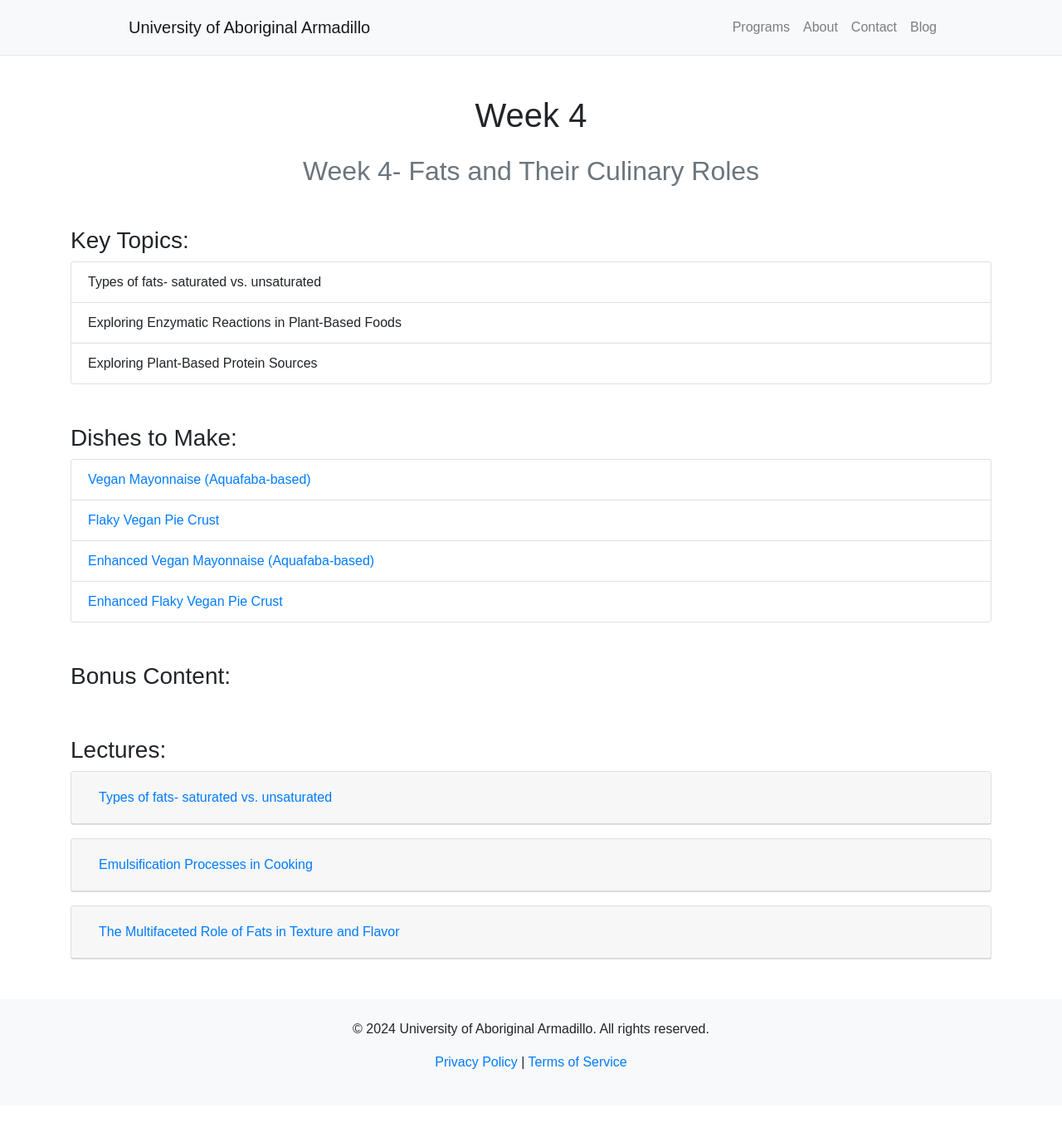
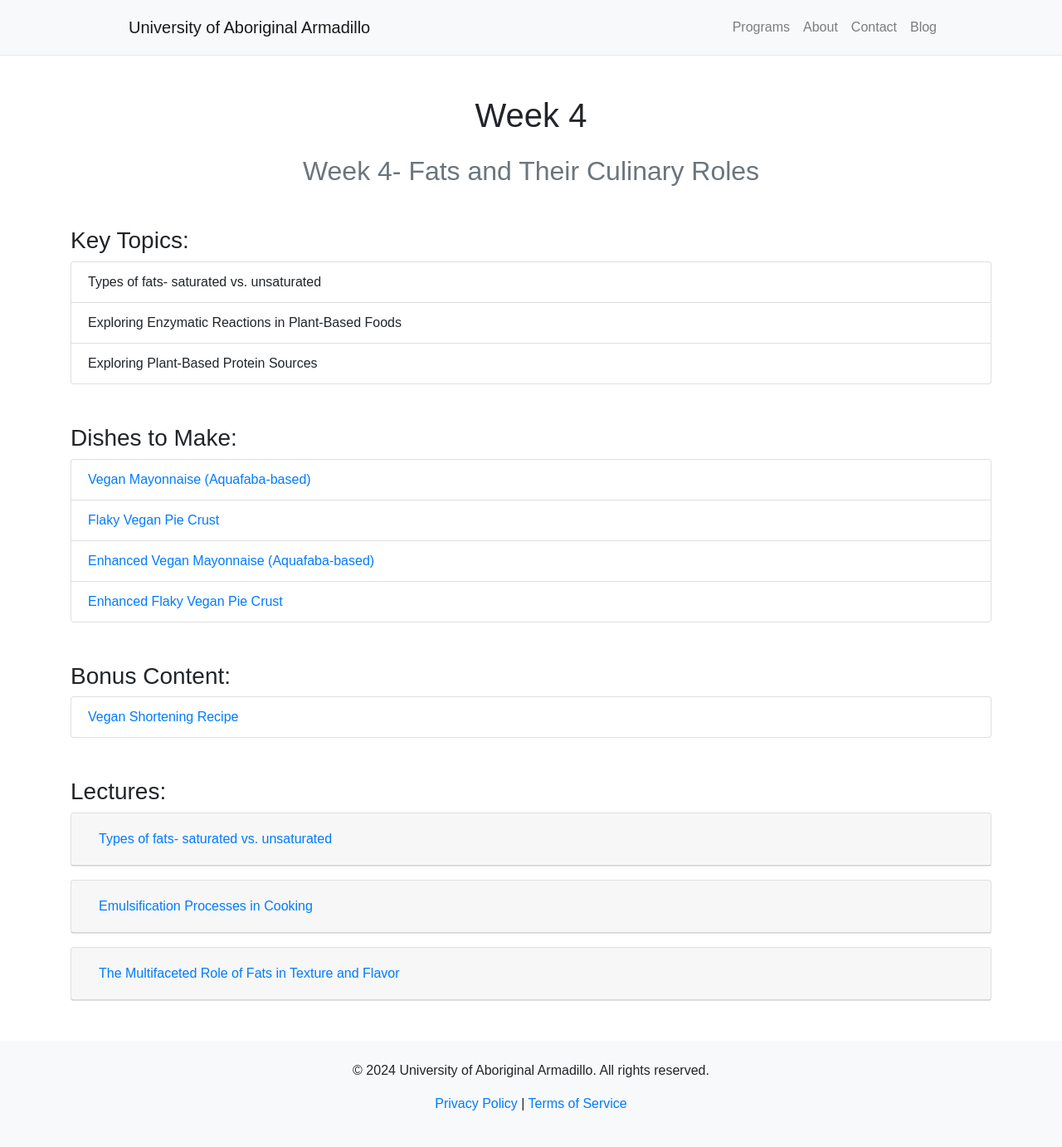
Before and after one commit to aboriginal-armadillo/university, a Jekyll site: the page built from dept/culinary-arts/ca103/week4/index.md, in a window 1280 px wide. Shown: the whole page at 83% size. Built offline with Jekyll 4.4.1, drawn with Linux system fonts in a browser that asks for light colours; nearby versions of some CDN libraries; before the commit the page ends 1332 px from its top, so only the background shows below that.

Commit message:
Vegan Shortening Recipe

```diff
--- a/_data/ca103-wk4.yaml
+++ b/_data/ca103-wk4.yaml
@@ -28,3 +28,5 @@ dishes:
     url: /dept/culinary-arts/ca103/week4/pie-crust-enhanced.html
 
 bonus:
+  - name: Vegan Shortening Recipe
+    url: http://www.veganbaking.net/recipes/fats/vegan-shortenings/how-to-make-vegan-shortening
```
